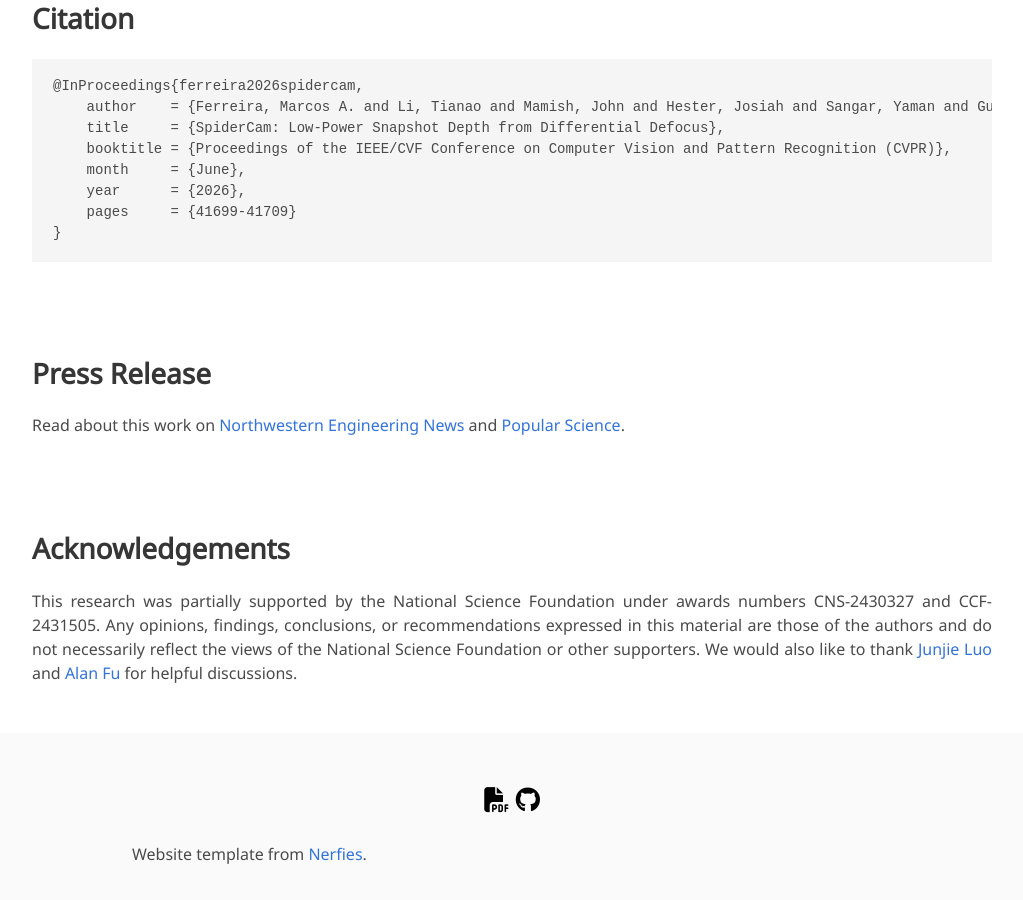
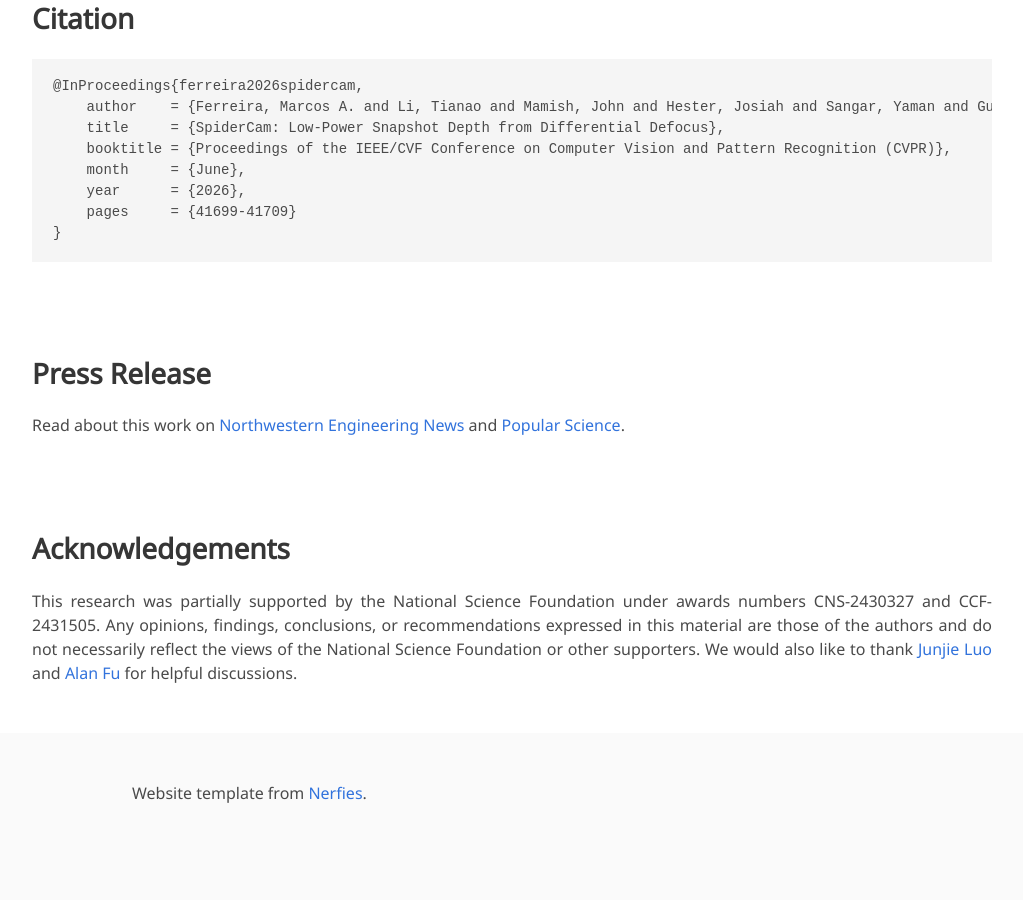
Before and after one commit to NUBIVlab/NUBIVlab.github.io, a plain HTML site: page SpiderCam/index.html in a window 1280 px wide. Shown: the part 2317-3217 px from the top of the page, without its empty margins (128-1151 px from the left). Drawn offline with nearby package versions, Linux system fonts and the light colour scheme; some icons are missing; a web font is replaced by a local one.

Commit message:
Add files via upload

```diff
--- a/SpiderCam/index.html
+++ b/SpiderCam/index.html
@@ -243,14 +243,6 @@
 
   <footer class="footer">
     <div class="container">
-      <div class="content has-text-centered">
-        <a class="icon-link" href="https://openaccess.thecvf.com/content/CVPR2026/html/Ferreira_SpiderCam_Low-Power_Snapshot_Depth_from_Differential_Defocus_CVPR_2026_paper.html">
-          <i class="fas fa-file-pdf"></i>
-        </a>
-        <a class="icon-link" href="https://github.com/NUBIVlab/SpiderCam" class="external-link" disabled>
-          <i class="fab fa-github"></i>
-        </a>
-      </div>
       <div class="columns is-centered">
         <div class="column is-8">
           <div class="content">
```
